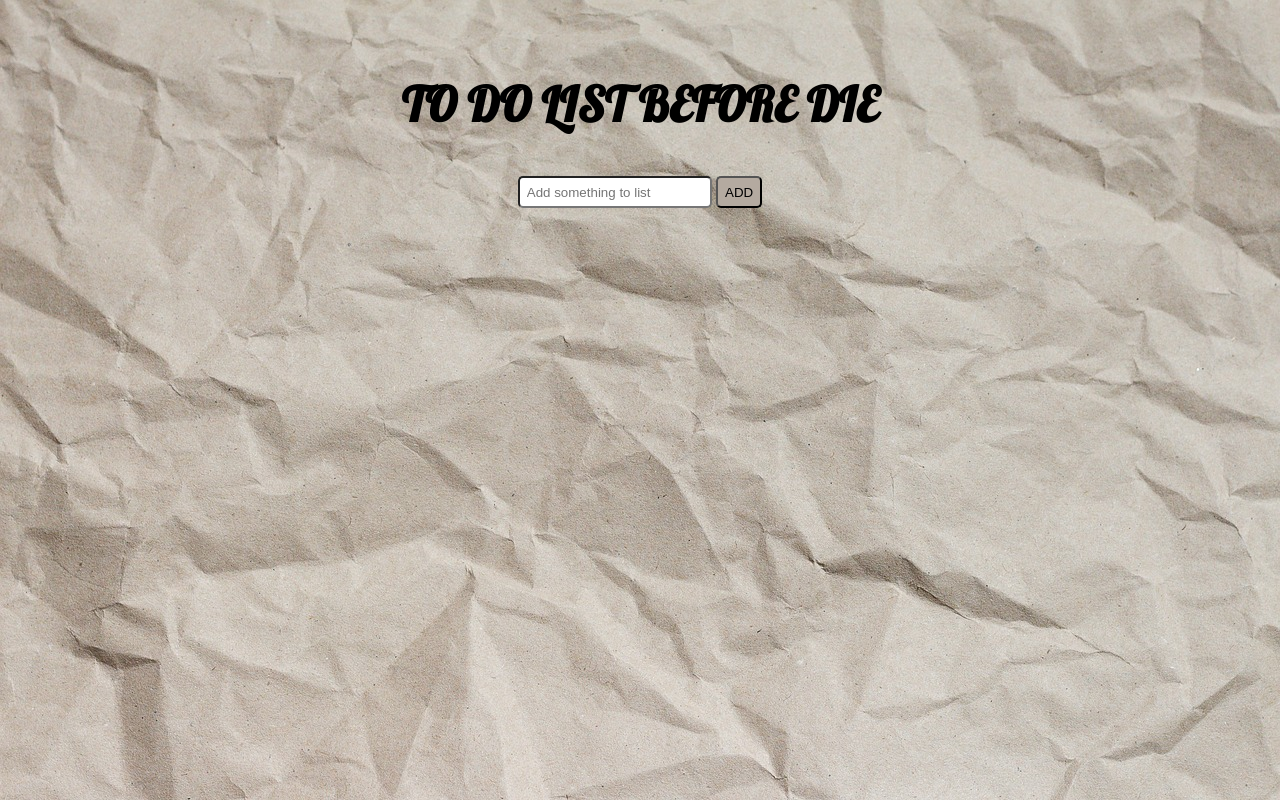
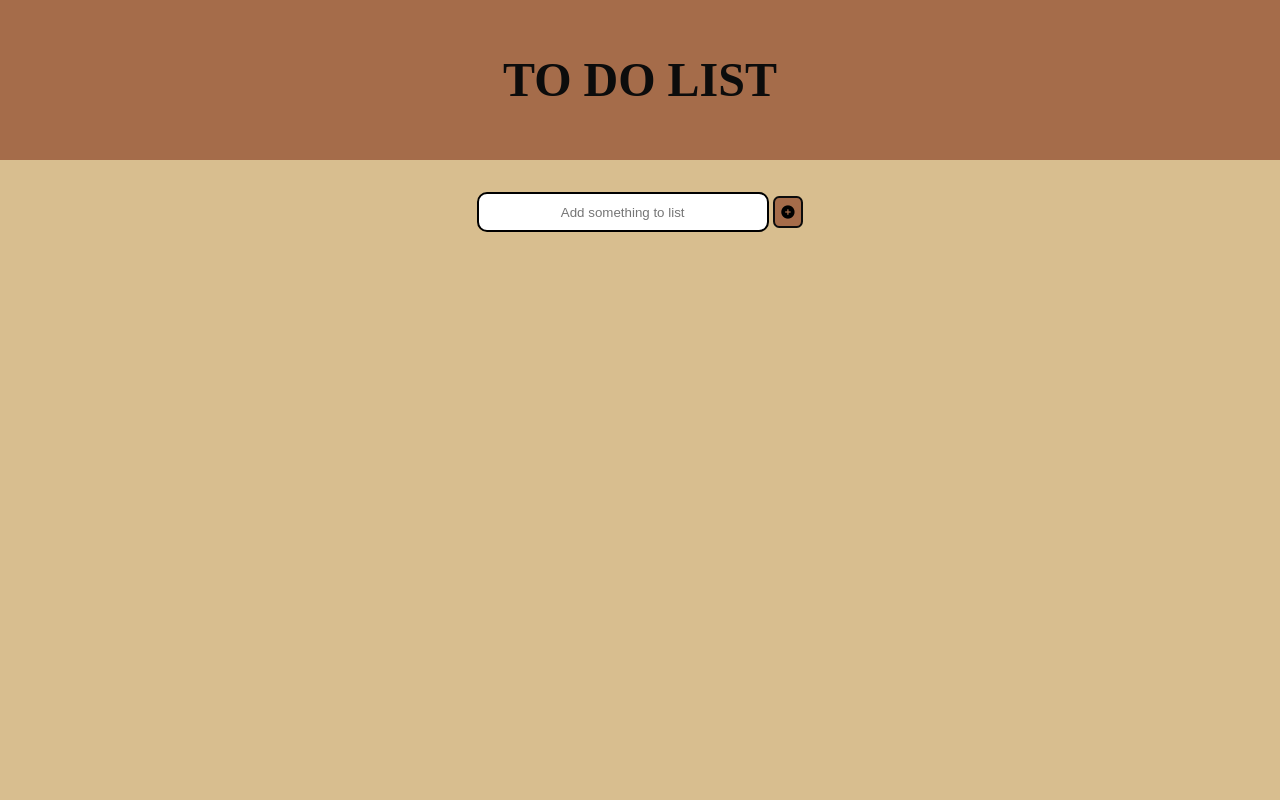
Before and after one commit to systemError998/JavaScript-II, a plain HTML site: page 3 - Practice/index.html in a window 1280 px wide. Drawn offline with nearby package versions, Linux system fonts and the light colour scheme; a web font is replaced by a local one.

Commit message:
taskList

```diff
--- a/3 - Practice/css/style.css
+++ b/3 - Practice/css/style.css
@@ -1,40 +1,50 @@
-@import url('https://fonts.googleapis.com/css2?family=Montserrat:wght@300;400;500;600&display=swap');
-@import url('https://fonts.googleapis.com/css2?family=Lobster&display=swap');
+@import url('https://fonts.googleapis.com/css2?family=Fondamento&family=Pacifico&display=swap');
+
 
 
 body {
     width: 100vw;
     margin: 0 auto;
-    /*background-color: beige;*/
-    background-image: url("../img/bg1.jpg");
+    background-color: rgba(216, 190, 143, 1);
     background-size: cover;
     font-family: 'Lobster', sans-serif;
 }
 
 .container {
-    width: 50%;
-    margin: 10vh auto;
+    margin: 0 auto;
     text-align: center;
 }
 
-.container h1 {
-    font-family: 'Lobster';
+#title {
+    height: 3em;
+    margin-bottom: 2em;
+    background-color: rgba(165, 108, 74, 1);
+    padding: 3.5em;
+}
+
+#title h1 {
+    color: rgba(12, 12, 12, 1);
+    font-family: 'Fondamento';
     font-weight: bold;
     font-size: 3em;
-    margin-bottom: 1em
 }
 
 form input {
-    margin-bottom: 2em;
-    border-radius: 5px;
-    padding: 0.5em;
+    width: 20em;
+    margin: 0 auto 1em;
+    border-radius: 10px;
+    padding: 0.8em;
+    border: 2px solid #000000;
+    text-align: center;
 }
 
 form button {
-    border-radius: 5px;
+    margin: 0 auto 3em;
+    border-radius: 20%;
     padding: 0.5em;
     background-color: #B4AAA0;
 }
+
 
 ul li {
     list-style: none;
@@ -46,10 +56,19 @@ ul li {
 #toDoList button {
     background-color: #B4AAA0;
     border-radius: 5px;
+    border: 2px solid #000000;
     padding: 0.5em;
     margin-left: 5em;
 }
 
+#toDoList button, form button {
+    border: 2px solid rgba(12, 12, 12, 1);
+    background-color: rgba(165, 108, 74, 1);
+}
+
 #toDoList button:hover, form button:hover {
     cursor: pointer;
+    border-collapse: collapse;
+    border-color: rgba(112, 114, 60, 1);
+    background-color: rgba(165, 159, 67, 1);
 }
--- a/3 - Practice/index.html
+++ b/3 - Practice/index.html
@@ -6,22 +6,26 @@
     <title>Document</title>
     <link rel="stylesheet" href="css/style.css">
     <link rel="stylesheet" href="css/reset.css">
+    <link rel="stylesheet" href="https://cdnjs.cloudflare.com/ajax/libs/font-awesome/6.4.2/css/all.min.css">
 </head>
 <body>
     <div class="container">
-        <h1> TO DO LIST BEFORE DIE </h1>
+        <div id="title">
+            <h1> TO DO LIST </h1>
+        </div>
 
         <form>
             <input type="text" placeholder="Add something to list" required>
-            <button type="submit">ADD</button>
+            <button type="submit"><i class="fa-solid fa-circle-plus"></i></button>
         </form>
 
         <ul id="toDoList">
 
         </ul>
 
-
     </div>
+    <script type="module" src="https://unpkg.com/ionicons@7.1.0/dist/ionicons/ionicons.esm.js"></script>
+    <script nomodule src="https://unpkg.com/ionicons@7.1.0/dist/ionicons/ionicons.js"></script>
     <script src="script/script.js"></script>
 </body>
 </html>
--- a/3 - Practice/script/script.js
+++ b/3 - Practice/script/script.js
@@ -1,26 +1,39 @@
-
-
+//Funzione che aggiunge elementi ad una lista
 let addTodo = function(bottone) {
     bottone.preventDefault()
     let ul = document.querySelector("#toDoList") //Seleziono la lista dove lavorare
     let input = document.querySelector("input") //Seleziono input
-    if (input.value.trim().length != "") {   //se il testo è vuoto
-        let listItem = document.createElement("li")  //creo elemento lista
-        listItem.innerText = input.value     //come testo nella lista metto quello dell'input
-        ul.appendChild(listItem)             //appendo il listitem alla lista
+
+    if (input.value.trim().length != "") {              //se il testo è vuoto
+        let listItem = document.createElement("li")     //creo elemento lista
+        listItem.innerText = input.value                //come testo nella lista metto quello dell'input
+        ul.appendChild(listItem)                        //appendo il listitem alla lista
+
+        let taskEsistenti = toDoList.querySelectorAll("li")
+        for (let i=0; i<taskEsistenti.length-1; i++) {
+            if (input.value === taskEsistenti[i].innerText) {
+                alert("task già inserita")
+                listItem.remove()
+            }
+        }
+
         let cestina = document.createElement("button")  //creo bottone
-        listItem.appendChild(cestina)        //lo appendo affianco al list item
-        cestina.innerText = "Delete"
-        cestina.addEventListener("click", () => {
-            listItem.remove()
+        listItem.appendChild(cestina)                   //lo appendo affianco al list item
+        cestina.innerHTML = `<i class="fa-solid fa-trash"></i>` //Nome funzione del bottone
+        cestina.addEventListener("click", () => {       //al click di cestina
+            confirm("Vuoi rimuovere la task?")          //chiedo con confirm se vuoi cancellare
+            listItem.remove()                           //cancello
         })
+
+        console.log(taskEsistenti)
+
         listItem.addEventListener("click", () =>{
             if (listItem.style.textDecoration === "line-through") {
                 listItem.style.textDecoration = "none"
             } else {
                 listItem.style.textDecoration = "line-through"
+                listItem.style.color = "#71733D"
             }
-
         })
     } else { alert("Inserisci un testo por favor") }
     input.value= ""
```
Also changed, not shown: 3 - Practice/img/bg2.jpg (renamed from 3 - Practice/img/bg1 (3).jpg).
